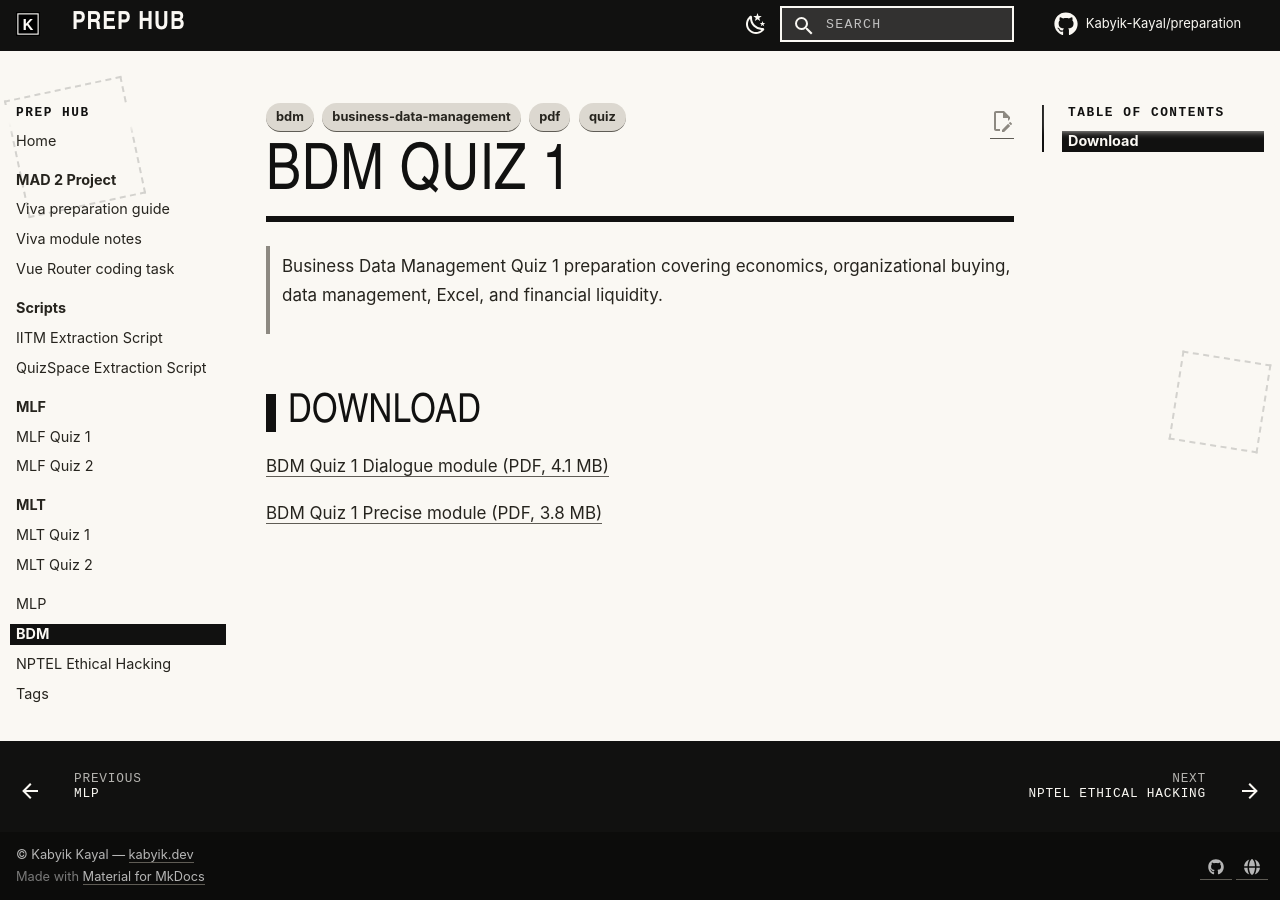
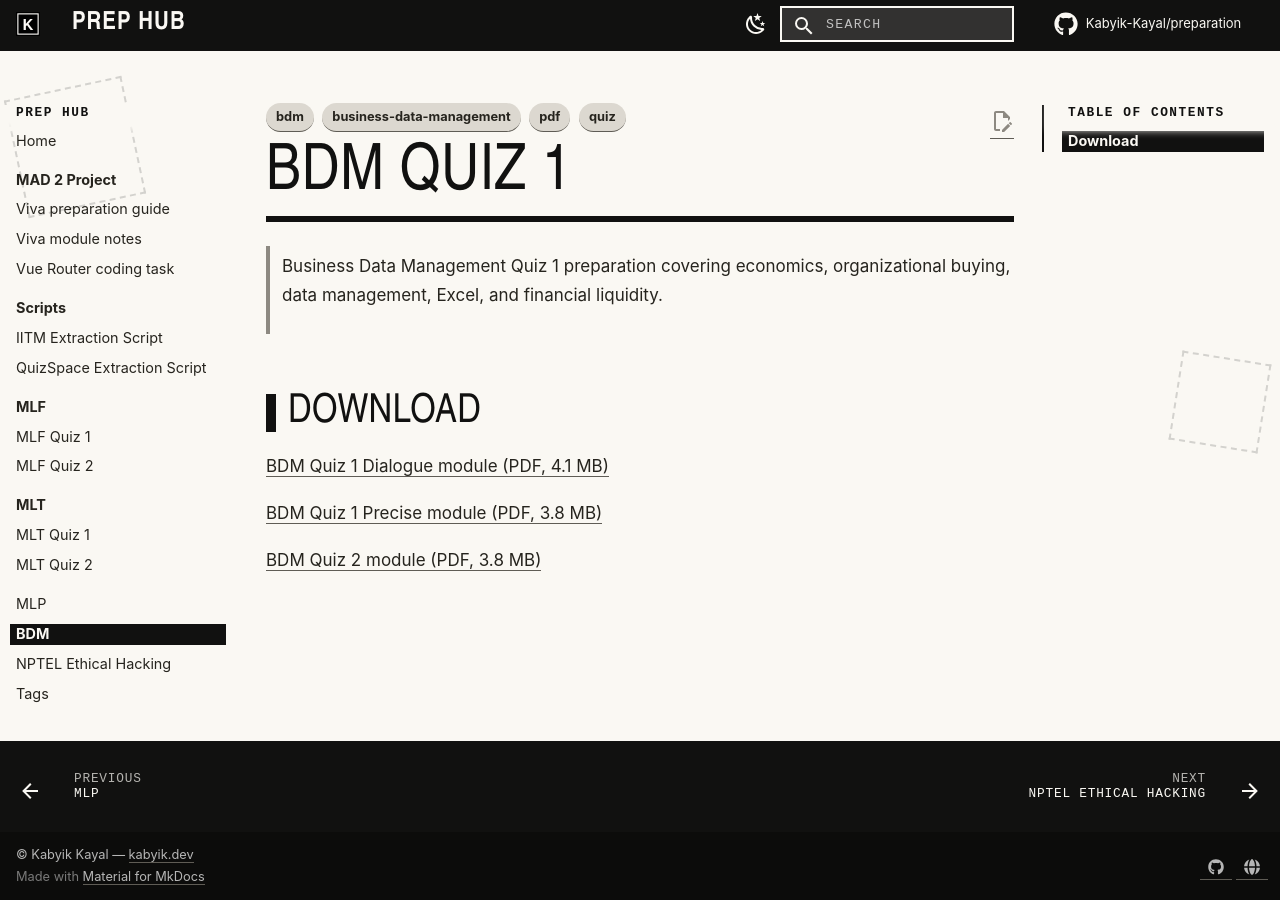
Before and after one commit to Kabyik-Kayal/preparation, an MkDocs documentation site: the page built from docs/BDM/index.md, in a window 1280 px wide. Built offline with MkDocs 1.6.1 and Material for MkDocs 9.7.7, drawn with Linux system fonts in a browser that asks for light colours; plug-ins that fetch from the network failed and are left out.

Commit message:
Update BDM index to remove unnecessary newline and add BDM Quiz 2 module link

```diff
--- a/docs/BDM/index.md
+++ b/docs/BDM/index.md
@@ -7,7 +7,6 @@ tags:
   - quiz
   - pdf
 ---
-
 # BDM Quiz 1
 
 > Business Data Management Quiz 1 preparation covering economics, organizational buying, data management, Excel, and financial liquidity.
@@ -17,3 +16,5 @@ tags:
 [BDM Quiz 1 Dialogue module (PDF, 4.1 MB)](BDM_Quiz1_Dialogue.pdf){ download }
 
 [BDM Quiz 1 Precise module (PDF, 3.8 MB)](BDM_Quiz1_Precise.pdf){ download }
+
+[BDM Quiz 2 module (PDF, 3.8 MB)](BDM_Quiz2.pdf){ download }
```
Also changed, not shown: 1 other file.
